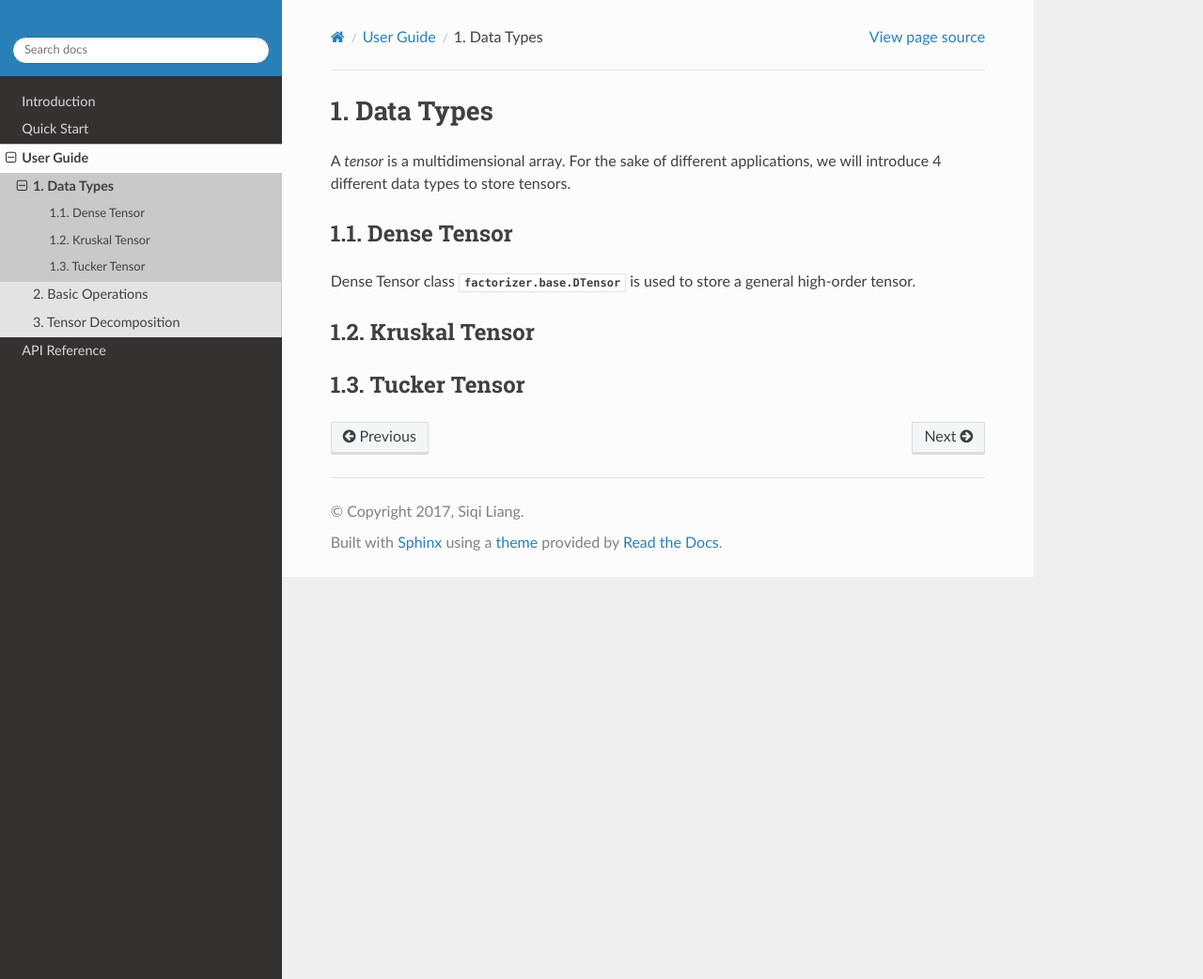
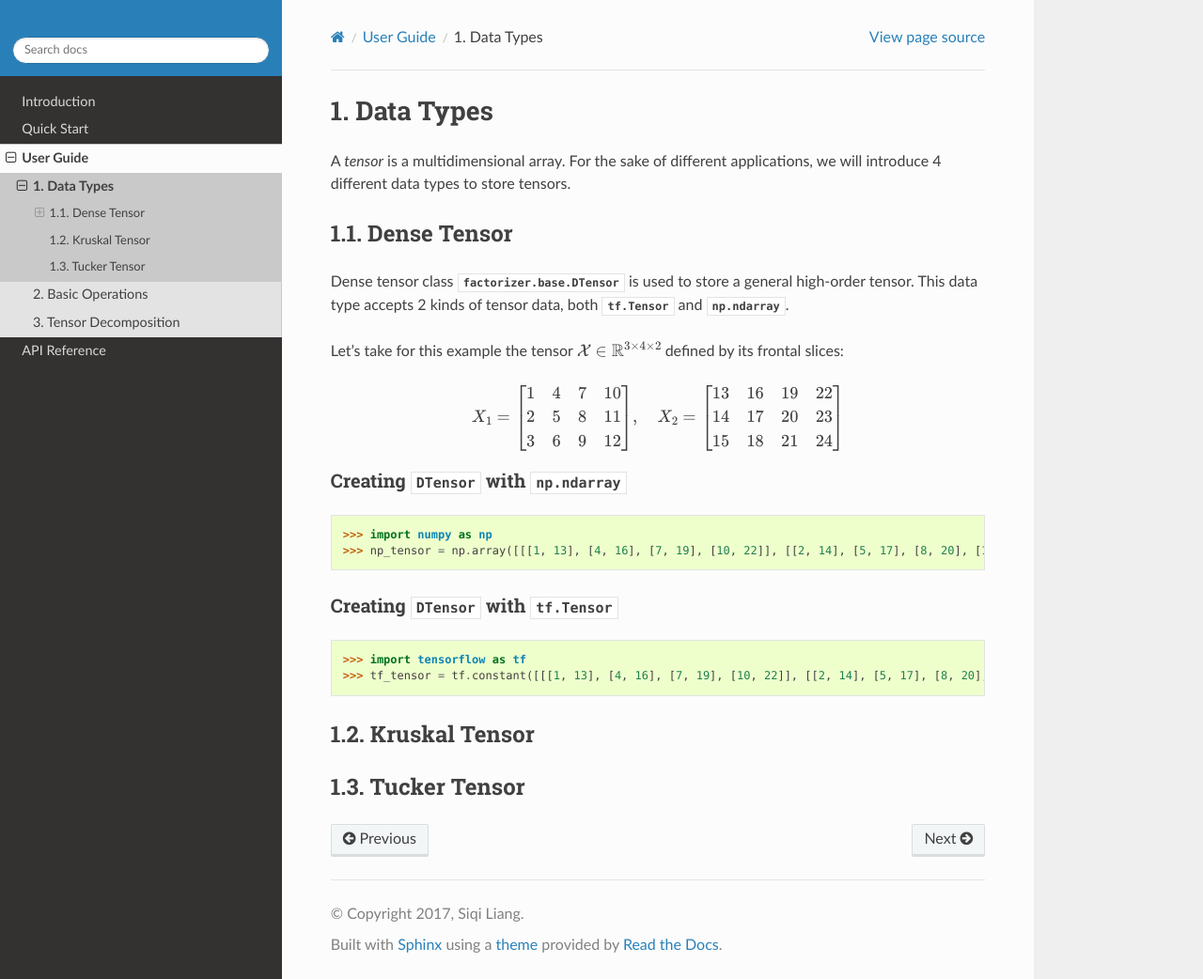
Before and after one commit to Large-Scale-Tensor-Decomposition/TensorD, a Sphinx documentation site: the page built from docs/source/guide_data.rst, in a window 1280 px wide and 1042 px high. Shown: the whole window at 94% size. Built offline with Sphinx 7.4.7 and the Read the Docs theme 2.0.0, drawn with Linux system fonts in a browser that asks for light colours; pages that are not in the unit, such as notebooks, are missing from menus.

Commit message:
Add 'how to create DTensor'

```diff
--- a/docs/source/guide_data.rst
+++ b/docs/source/guide_data.rst
@@ -6,8 +6,41 @@ A *tensor* is a multidimensional array. For the sake of different applications,
 
 Dense Tensor
 ------------
-Dense Tensor class :class:`factorizer.base.DTensor` is used to store a general high-order tensor.
+Dense tensor class :class:`factorizer.base.DTensor` is used to store a general high-order tensor. This data type accepts 2 kinds of tensor data, both :class:`tf.Tensor` and :class:`np.ndarray`.
 
+Let's take for this example the tensor :math:`\mathcal{X} \in \mathbb{R}^{3 \times 4 \times 2}` defined by its frontal slices:
+
+.. math::
+   X_1 =
+   \left[
+   \begin{matrix}
+   1  & 4  & 7  & 10\\
+   2  & 5  & 8  & 11\\
+   3  & 6  & 9  & 12
+   \end{matrix}
+   \right] , \quad X_2 = \left[
+                         \begin{matrix}
+   13 & 16 & 19 & 22\\
+   14 & 17 & 20 & 23\\
+   15 & 18 & 21 & 24
+                         \end{matrix}
+                         \right]
+
+Creating :class:`DTensor` with :class:`np.ndarray`
+^^^^^^^^^^^^^^^^^^^^^^^^^^^^^^^^^^^^^^^^^^^^^^^^^^
+.. code-block:: python
+
+   >>> import numpy as np
+   >>> np_tensor = np.array([[[1, 13], [4, 16], [7, 19], [10, 22]], [[2, 14], [5, 17], [8, 20], [11, 23]], [[3, 15], [6, 18], [9, 21], [12, 24]]])
+
+
+
+Creating :class:`DTensor` with :class:`tf.Tensor`
+^^^^^^^^^^^^^^^^^^^^^^^^^^^^^^^^^^^^^^^^^^^^^^^^^
+.. code-block:: python
+
+   >>> import tensorflow as tf
+   >>> tf_tensor = tf.constant([[[1, 13], [4, 16], [7, 19], [10, 22]], [[2, 14], [5, 17], [8, 20], [11, 23]], [[3, 15], [6, 18], [9, 21], [12, 24]]])
 
 Kruskal Tensor
 --------------
```
